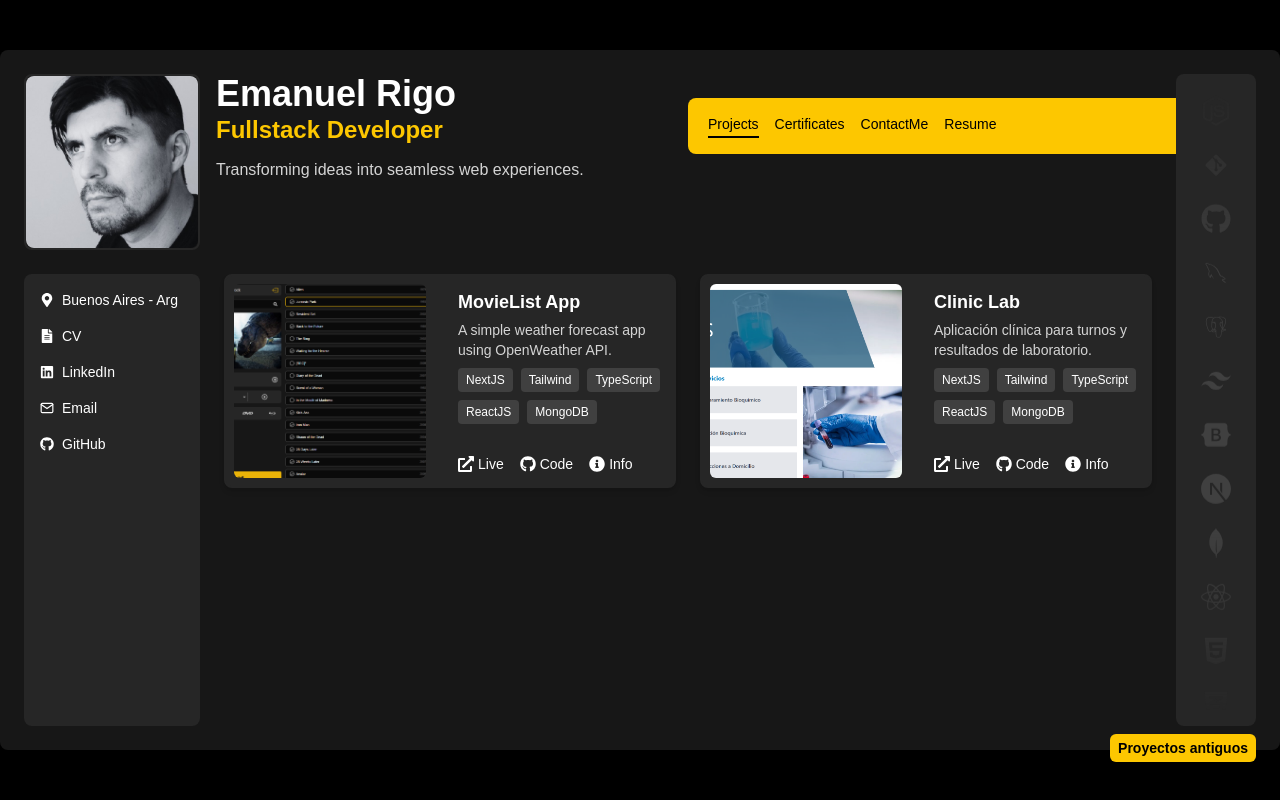
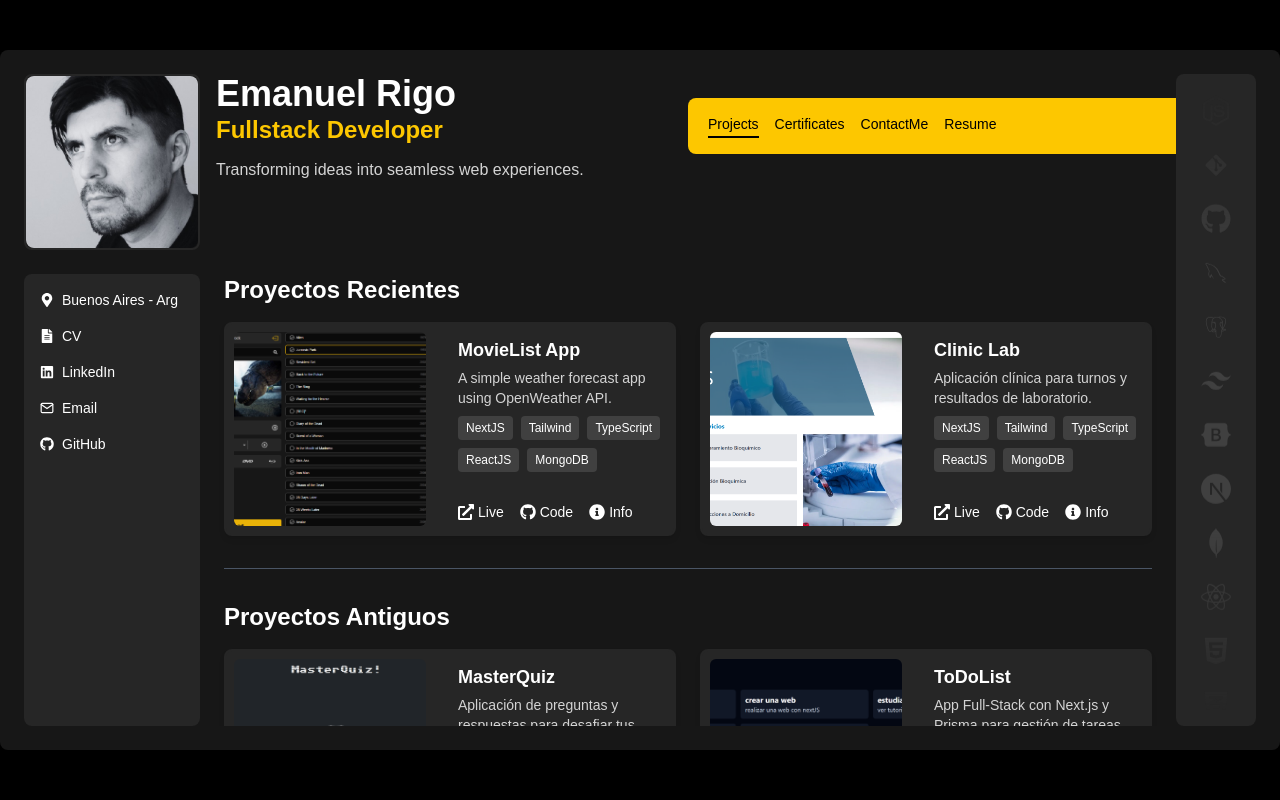
Before and after one commit to EmanuelRigo/portfolio, a Next.js app: page / in a window 1280 px wide. Built offline with nearby package versions, Linux system fonts and the light colour scheme.

Commit message:
adding all proyects to the same page

```diff
--- a/src/app/page.tsx
+++ b/src/app/page.tsx
@@ -1,33 +1,38 @@
 "use client";
 
-import { useState } from "react";
 import ProjectCard from "@/components/ProjectCard";
 import projectData from "@/data/projectData.json";
 import oldProjectData from "@/data/oldProjectData.json";
 import { Project } from "@/types/project";
 
 const Page = () => {
-  const [useOldProjects, setUseOldProjects] = useState(false);
-
-  const projects: Project[] = Object.values(
-    useOldProjects ? oldProjectData : projectData
-  );
+  const projects: Project[] = Object.values(projectData);
+  const oldProjects: Project[] = Object.values(oldProjectData);
 
   return (
-    <div className="flex flex-col gap-4 h-full ">
-      <div className="flex justify-end px-6 z-50 absolute lg:-bottom-3 lg:right-0 bottom-14 right-9">
-        <button
-          onClick={() => setUseOldProjects(!useOldProjects)}
-          className="px-2 py-1 bg-yellow-400 text-black font-semibold rounded-md hover:bg-yellow-500 transition-all text-sm"
-        >
-          {useOldProjects ? "Proyectos nuevos" : "Proyectos antiguos"}
-        </button>
+    <div className="flex flex-col gap-8 h-full lg:px-6">
+      <div>
+        <h2 className="text-2xl font-bold mb-4 text-white">
+          Proyectos Recientes
+        </h2>
+        <div className="grid md:grid-cols-[repeat(2,1fr)] auto-rows-[214px] gap-6 justify-items-stretch text-black animate-fadeIn">
+          {projects.map((project, index) => (
+            <ProjectCard key={`new-${index}`} {...project} />
+          ))}
+        </div>
       </div>
 
-      <div className="grid md:grid-cols-[repeat(2,1fr)] auto-rows-[214px] gap-6 justify-items-stretch md:px-6 text-black animate-fadeIn flex-grow">
-        {projects.map((project, index) => (
-          <ProjectCard key={index} {...project} />
-        ))}
+      <hr className="border-gray-600" />
+
+      <div>
+        <h2 className="text-2xl font-bold mb-4 text-white">
+          Proyectos Antiguos
+        </h2>
+        <div className="grid md:grid-cols-[repeat(2,1fr)] auto-rows-[214px] gap-6 justify-items-stretch text-black animate-fadeIn">
+          {oldProjects.map((project, index) => (
+            <ProjectCard key={`old-${index}`} {...project} />
+          ))}
+        </div>
       </div>
     </div>
   );
--- a/src/types/project.d.ts
+++ b/src/types/project.d.ts
@@ -7,7 +7,7 @@ export interface Project {
   features?: string[];
   image: string;
   techStack: string[];
-  liveLinks: {
+  liveLinks?: {
     label: string;
     url: string;
   }[];
```
